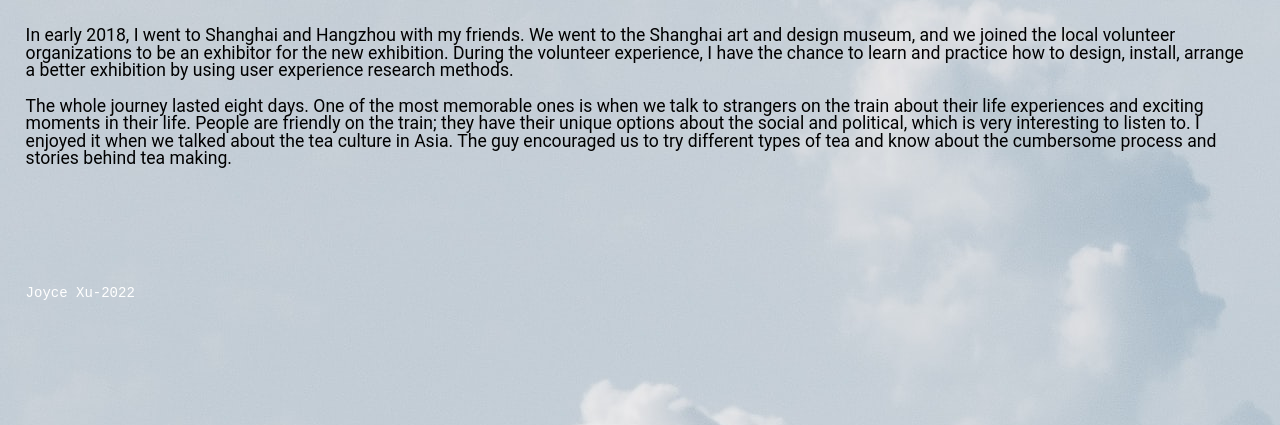
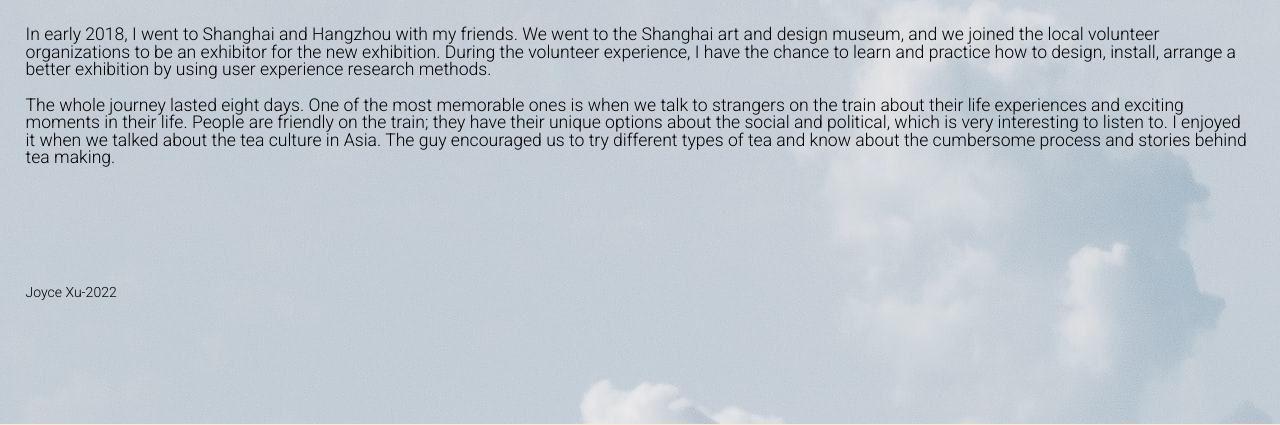
Before and after one commit to yuexu22/mobile-view, a plain HTML site: page page2.html in a window 1280 px wide. Shown: the part 512-937 px from the top of the page. Drawn offline with Linux system fonts and the light colour scheme.

Commit message:
Add files via upload

```diff
--- a/css/style.css
+++ b/css/style.css
@@ -6,7 +6,7 @@ body{
 	margin:1%;
 	padding:1%;
 	font-size:110%;
-    font-family: 'Courier New','Gill Sans MT', monospace;
+    font-family: 'Roboto','Courier New','Gill Sans MT', monospace;
 
 }
 header nav ul{
@@ -245,6 +245,6 @@ nav li:hover {
 footer{
     font-size: 14px;
     text-align:left;
-    color:white;
+    color:black;
     padding: 100px 0px;
 }
--- a/page2.html
+++ b/page2.html
@@ -7,6 +7,10 @@
 	<link rel="stylesheet" href="css/html5reset.css">
 	<link rel="stylesheet" href="css/style.css">
   <script src="https://kit.fontawesome.com/a1e58074f1.js" crossorigin="anonymous"></script>
+  <title>I'am Joyce </title>
+  <style>
+    @import url('https://fonts.googleapis.com/css2?family=Roboto:wght@300&display=swap');
+    </style>
     <!-- Global site tag (gtag.js) - Google Analytics -->
 <script async src="https://www.googletagmanager.com/gtag/js?id=G-SRG40R303F"></script>
 <script>
```
Also changed, not shown: index.html (+3 -0 lines), page3.html (+4 -0 lines), page4.html (+4 -1 lines).
